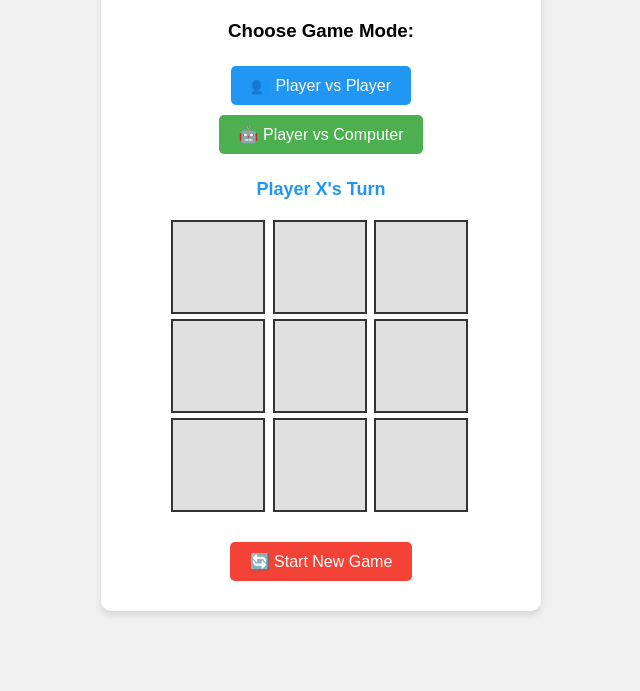
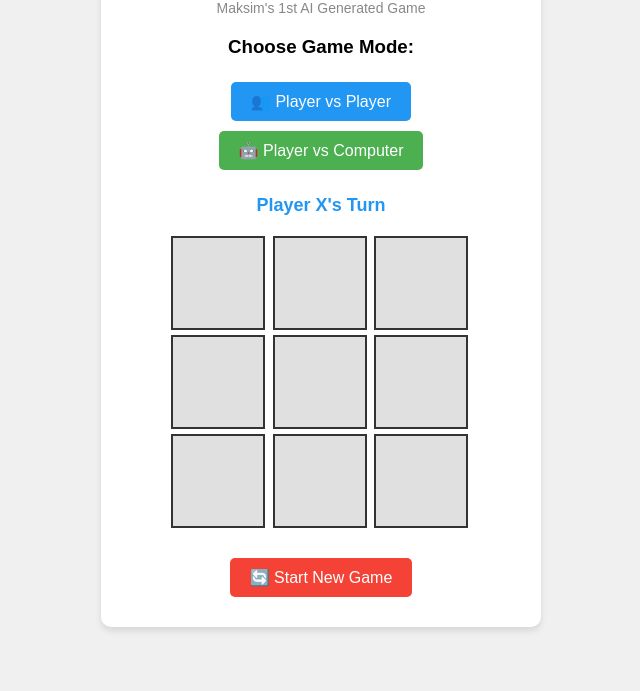
Before and after one commit to maksim-gatin-ca/game-tic-tac-toe, a plain HTML site: page tic-tac-toe.html in a window 1280 px wide. Shown: the part 109-800 px from the top of the page, without its empty margins (319-959 px from the left). Drawn offline with Linux system fonts and the light colour scheme.

Commit message:
Add subtitle styling to enhance game presentation

```diff
--- a/tic-tac-toe.html
+++ b/tic-tac-toe.html
@@ -113,12 +113,20 @@
       .turn-indicator {
         color: #2196f3;
       }
+
+      .subtitle {
+        color: #888;
+        font-size: 14px;
+        margin-top: -20px;
+        margin-bottom: 20px;
+      }
     </style>
   </head>
   <body>
     <!-- 2. HTML: strucure of game  -->
     <div class="game-container">
       <h1>🎮 Tic Tac Toe 🎮</h1>
+      <div class="subtitle">Maksim's 1st AI Generated Game</div>
 
       <div class="mode-selection">
         <h3>Choose Game Mode:</h3>
```
